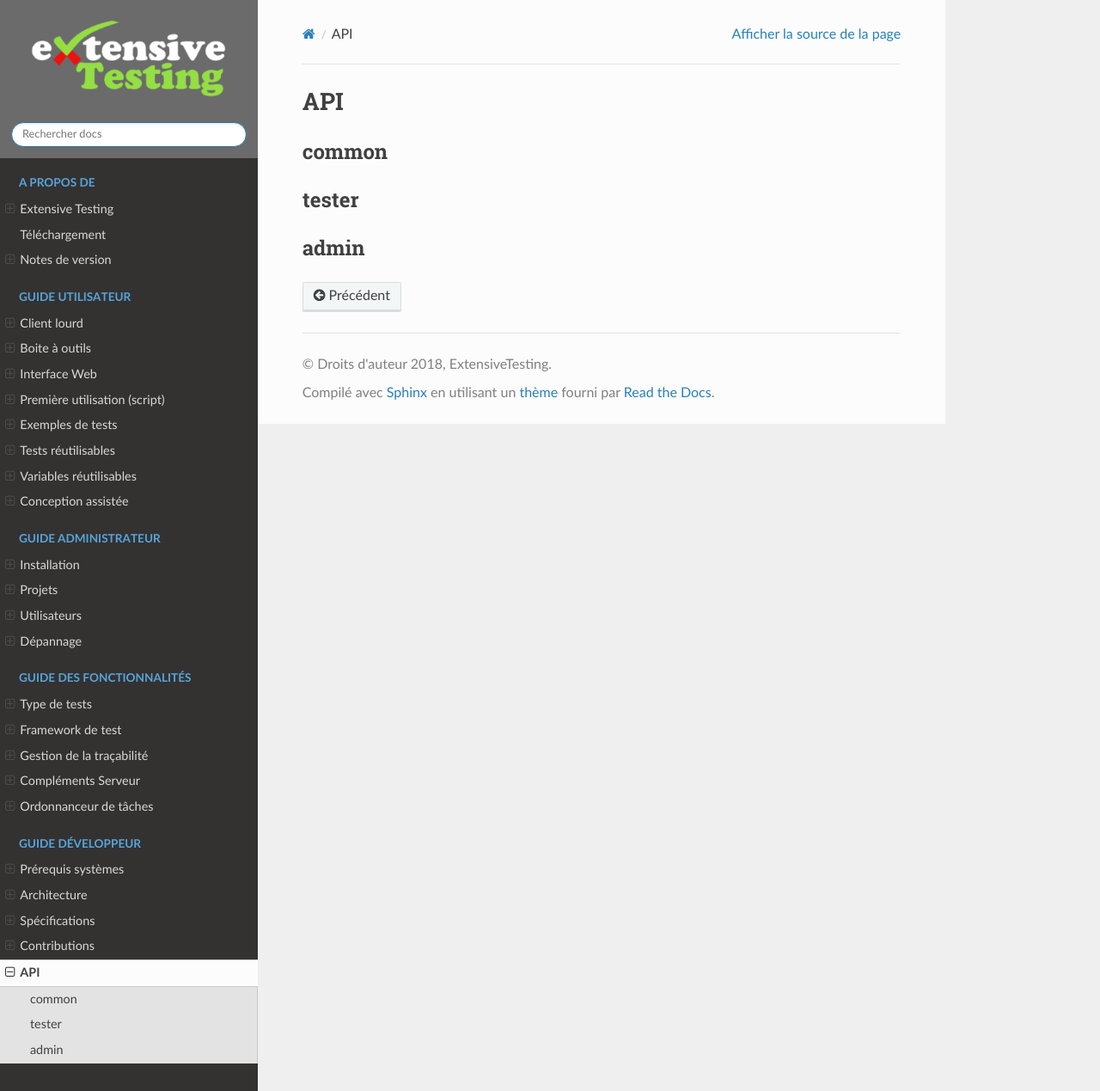
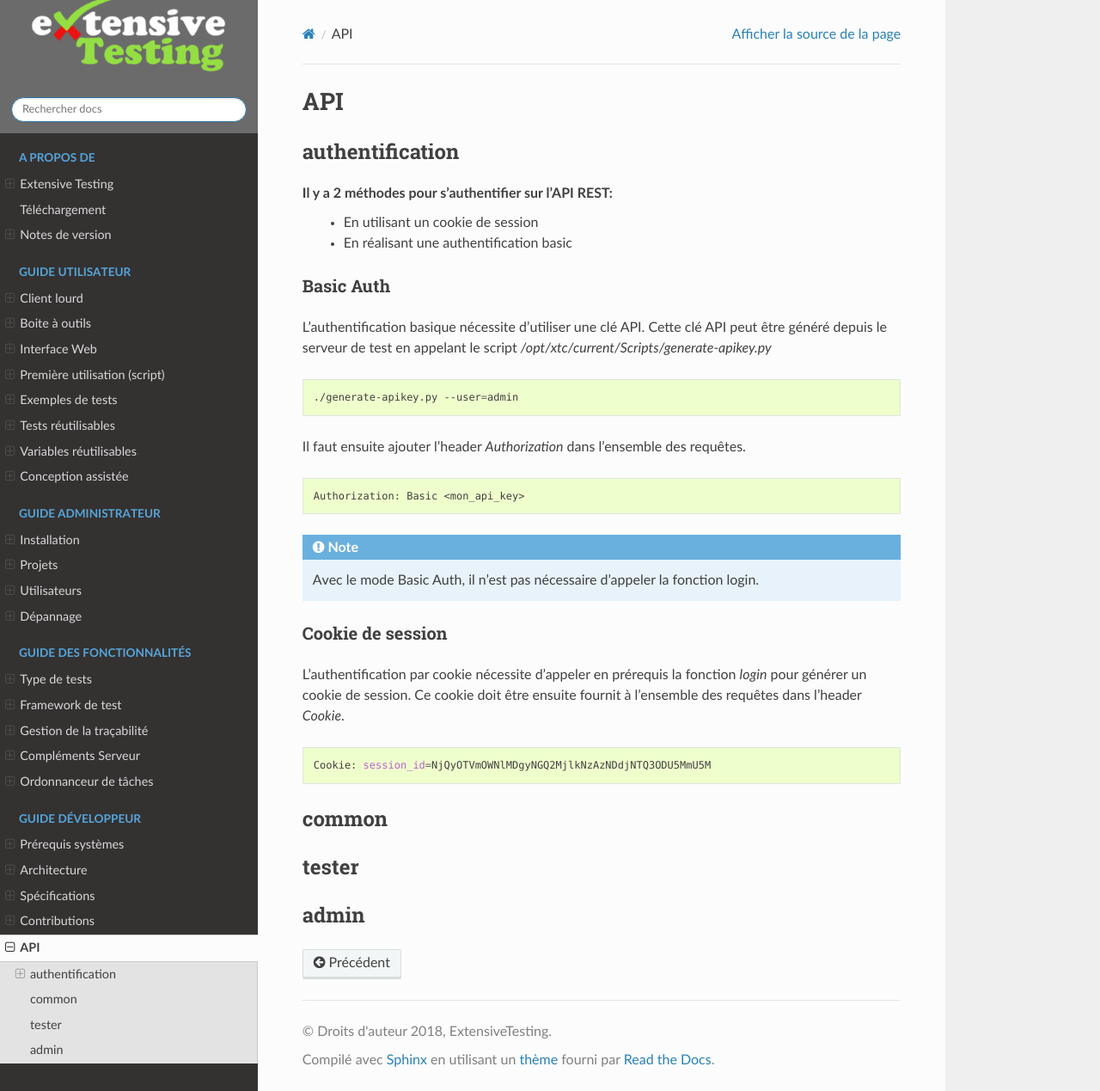
Before and after one commit to ExtensiveAutomation/extensiveautomation-fr.readthedocs.io, a Sphinx documentation site: the page built from docs/developer/api.rst, in a window 1280 px wide and 1269 px high. Shown: the whole window at 86% size. Built offline with Sphinx 7.4.7 and the Read the Docs theme 2.0.0, drawn with Linux system fonts in a browser that asks for light colours.

Commit message:
mise à jour

```diff
--- a/docs/developer/api.rst
+++ b/docs/developer/api.rst
@@ -1,5 +1,41 @@
 API
 ===
+
+authentification
+----------------
+
+Il y a 2 méthodes pour s'authentifier sur l'API REST:
+ - En utilisant un cookie de session
+ - En réalisant une authentification basic
+
+Basic Auth
+~~~~~~~~
+
+L'authentification basique nécessite d'utiliser une clé API.
+Cette clé API peut être généré depuis le serveur de test en appelant le script `/opt/xtc/current/Scripts/generate-apikey.py`
+
+.. code-block:: bash
+
+  ./generate-apikey.py --user=admin
+
+
+Il faut ensuite ajouter l'header `Authorization` dans l'ensemble des requêtes.
+
+.. code-block:: bash
+
+  Authorization: Basic <mon_api_key>
+
+.. note:: Avec le mode Basic Auth, il n'est pas nécessaire d'appeler la fonction login.
+
+Cookie de session
+~~~~~~~~~~~~~~~~~
+
+L'authentification par cookie nécessite d'appeler en prérequis la fonction `login` pour générer un cookie de session.
+Ce cookie doit être ensuite fournit à l'ensemble des requêtes dans l'header `Cookie`.
+
+.. code-block:: bash
+
+  Cookie: session_id=NjQyOTVmOWNlMDgyNGQ2MjlkNzAzNDdjNTQ3ODU5MmU5M
 
 common
 ------
```
Also changed, not shown: docs/developer/specifications.rst (+5 -5 lines).
